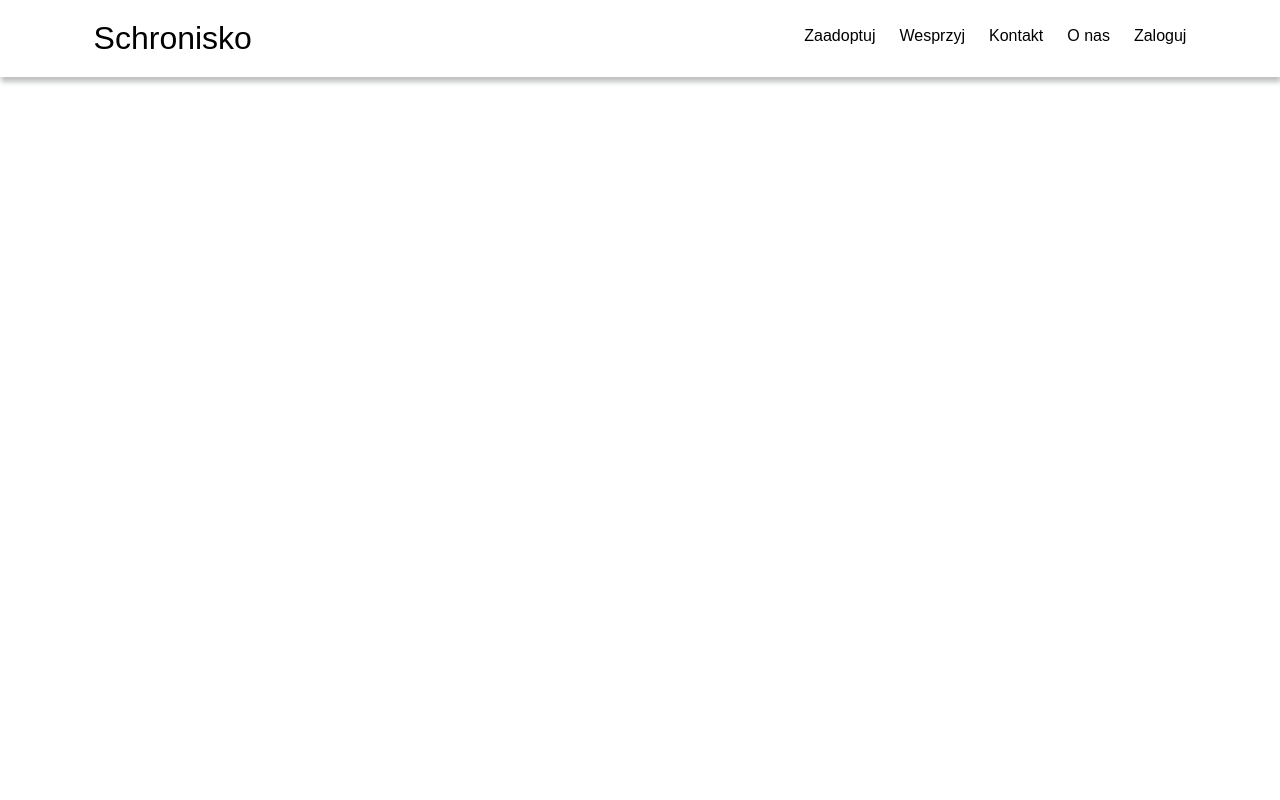
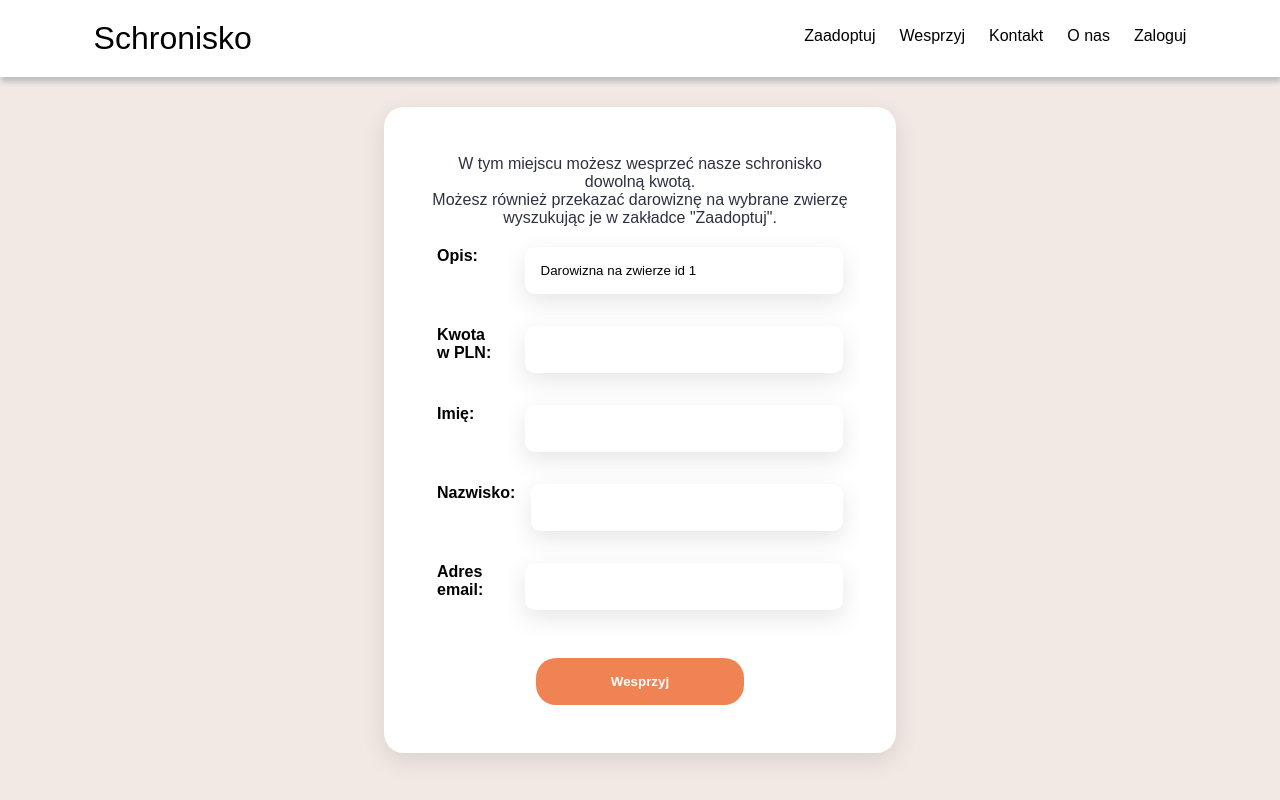
Before and after one commit to xmonvr/shelter-frontend, a React (Create React App) app: page /donate/1 in a window 1280 px wide. Built offline with nearby package versions, Linux system fonts and the light colour scheme.

Commit message:
Added donate functionality

```diff
--- a/src/App.js
+++ b/src/App.js
@@ -35,7 +35,7 @@ function App() {
           <Routes>
             <Route path="/" element={<Home />} />
             <Route path="/adopt" element={<Adopt />} />
-            <Route path="/donate" element={<Donate />} />
+            <Route path="/donate/:id" element={<Donate />} />
             <Route path="/contact" element={<Contact />} />
             <Route path="/about" element={<About />} />
             <Route path="/login" element={<LoginPage setLoggedIn={setLoggedIn} />} />
--- a/src/Components/Navbar.js
+++ b/src/Components/Navbar.js
@@ -4,6 +4,7 @@ import jwt_decode from "jwt-decode";
 
 export default function Navbar({isLoggedIn, setLoggedIn, userRole, setUserRole}) {
 
+    let id = 0;
     useEffect(() => {
         //https://www.npmjs.com/package/jwt-decode
         if (isLoggedIn === true) {
@@ -14,7 +15,6 @@ export default function Navbar({isLoggedIn, setLoggedIn, userRole, setUserRole})
             console.log("Navbar Role: ", role);
             console.log("Navbar Logged in? --> " + isLoggedIn)
         }
-
     }, [isLoggedIn]);
 
     const handleLogout = async () => {
@@ -47,7 +47,7 @@ export default function Navbar({isLoggedIn, setLoggedIn, userRole, setUserRole})
             </div>
 
             <CustomLink to="/adopt">Zaadoptuj</CustomLink>
-            <CustomLink to="/donate">Wesprzyj</CustomLink>
+            <CustomLink to={`/donate/${id}`}>Wesprzyj</CustomLink>
             <CustomLink to="/contact">Kontakt</CustomLink>
             <CustomLink to="/about">O nas</CustomLink>
             {isLoggedIn ? (
--- a/src/pages/Animal.js
+++ b/src/pages/Animal.js
@@ -59,7 +59,7 @@ export default function Animal() {
 
     useEffect(() => {
         getAnimalById();
-        getImageByAnimalId()
+        getImageByAnimalId();
     }, []);
 
     return (
@@ -74,17 +74,13 @@ export default function Animal() {
                     <p>Płeć: {animalInfo.gender}</p>
                     <p>Wiek: {animalInfo.age}</p>
                     <p>Id: {animalInfo.id}</p>
-                    <p>Opis: {animalInfo.name} jest młodym ?? o takim i takim charakterze. Uwielbia inne zwierzęta, jest przyjazny. Lorem ipsum dolor sit amet, consectetur adipisicing elit. Consectetur,
-                    debitis dolor dolorum eligendi eos est fuga id, iste laborum libero magnam nam numquam quasi quia sequi, ullam voluptates! Accusantium, blanditiis doloribus hic illo
-                    tenetur voluptatum? Consequatur ipsa, obcaecati. Animi cumque, enim est et eveniet explicabo facere facilis ipsa iste itaque iusto nam natus necessitatibus nemo
-                    nostrum obcaecati porro quae, quisquam quos saepe sequi sint veritatis? Ad doloremque dolores hic mollitia natus necessitatibus nesciunt nisi officiis? Adipisci animi
-                    doloribus eos illum quia repellendus sit. Adipisci amet consequuntur expedita sequi! Cum, ducimus eos harum ipsum minus quasi rerum tenetur. Dolor, excepturi praesentium?</p>
+                    <p>Opis: {animalInfo.description}</p>
                 </div>
                 <div className="buttons-animal">
                     <Link to={`/adoption-form/${id}`} className="adoption-form-animal">
                         Adoptuj
                     </Link>
-                    <Link to="/donate" className="virtual-adoption-animal">     {/*todo link bedzie zawieral id zwierzecia i tytul przelewu bedzie zawoeral id konkretnego zwierzecia*/}
+                    <Link to={`/donate/${id}`} className="virtual-adoption-animal">
                         Adoptuj wirtualnie
                     </Link>
                 </div>
--- /dev/null
+++ b/src/pages/Donate.css
@@ -0,0 +1,83 @@
+.container-donate {
+    height: 100vh;
+    width: 100%;
+    background-color: var(--light-beige);
+    display: flex;
+    justify-content: center;
+    align-items: center;
+    overflow: auto;
+    padding-top: 60px;
+}
+
+.form-donate {
+    max-width: 40%;
+    background-color: var(--white);
+    border-radius: 20px;
+    box-shadow: var(--box-shadow-light);
+    padding: 3rem;
+    text-align: center;
+    display: flex;
+    flex-direction: column;
+    align-items: center;
+}
+
+.info-donate {
+    color: var(--dark);
+    padding-bottom: 20px;
+}
+
+.description-donate,
+.product-unit-price-donate,
+.buyer-firstname-donate,
+.buyer-lastname-donate,
+.buyer-email-donate {
+    display: inline-flex;
+    margin-right: 10px;
+    font-weight: bold;
+    width: 100%;
+}
+
+.label-description-donate,
+.label-product-unit-price-donate,
+.label-buyer-firstname-donate,
+.label-buyer-lastname-donate,
+.label-buyer-email-donate {
+    display: block;
+    width: 15%;
+    margin-bottom: 1rem;
+    text-align: left;
+    font-weight: bold;
+    margin-left: 10px;
+}
+
+.input-description-donate,
+.input-product-unit-price-donate,
+.input-buyer-firstname-donate,
+.input-buyer-lastname-donate,
+.input-buyer-email-donate {
+    width: 85%;
+    padding: 1rem;
+    margin-bottom: 2rem;
+    margin-left: 2rem;
+    border: none;
+    border-radius: 10px;
+    box-shadow: var(--box-shadow-light);
+}
+
+.button-donate {
+    width: 50%;
+    margin-top: 1rem;
+    background-color: var(--orange);
+    color: var(--white);
+    border: none;
+    border-radius: 20px;
+    padding: 1rem;
+    font-weight: bold;
+    cursor: pointer;
+    transition: background-color 0.2s ease-in-out;
+}
+
+.button-donate:hover {
+    background-color: var(--dark);
+    box-shadow: var(--box-shadow-dark);
+}
--- a/src/pages/Donate.js
+++ b/src/pages/Donate.js
@@ -1,3 +1,104 @@
+import "./Donate.css";
+import React, {useState} from 'react';
+import {useParams} from "react-router-dom";
+
 export default function Donate() {
-    return <h1>Donate</h1>
+
+    let { id } = useParams();
+    const [paymentDescription, setPaymentDescription] = useState("");   //todo use state
+
+    const handlePayment = async (event) => {
+        event.preventDefault();
+        const form = event.target;
+        const formData = new FormData(form);
+
+        let data;
+        if (id !== 0) {
+            setPaymentDescription(`Darowizna na zwierze id ${id}`);
+            console.log("Darowizna na zwierze id" + paymentDescription);
+            data = {
+                description: paymentDescription,
+                buyerEmail: formData.get("buyerEmail"),
+                buyerFirstName: formData.get("buyerFirstName"),
+                buyerLastName: formData.get("buyerLastName"),
+                productName: "darowizna-schronisko",         // todo "schronisko" lub id animala
+                productUnitPrice: formData.get("productUnitPrice")
+            }
+        } else {
+            setPaymentDescription("Darowizna na schronisko");
+            console.log("0 Darowizna na schronisko" + paymentDescription);
+            id = 0;
+            data =
+                {
+                    description: paymentDescription,
+                    buyerEmail: formData.get("buyerEmail"),
+                    buyerFirstName: formData.get("buyerFirstName"),
+                    buyerLastName: formData.get("buyerLastName"),
+                    productName: "darowizna-schronisko",
+                    productUnitPrice: formData.get("productUnitPrice")
+                };
+        }
+
+        try {
+            let url;
+            url = "http://localhost:8081/order/create-order";
+            const response = await fetch(url, {
+                method: "POST",
+                headers: {
+                    "Content-Type": "application/json"
+                },
+                body: JSON.stringify(data),
+            })
+                .then(response => response.json())
+                .then(data => {
+                    const redirectUri = data.redirectUri;
+                    console.log('redirectURI: ', redirectUri);
+                    console.log('Odpowiedź z serwera:', data);
+                    window.location.href = redirectUri;
+                })
+                .catch(error => {
+                    console.error('Błąd:', error);
+                });
+        } catch (error) {
+            console.error("Błąd podczas komunikacji z serwerem:", error);
+        }
+    }
+
+    return (
+        <div className="container-donate">
+            <form className="form-donate" onSubmit={handlePayment}>
+                <div className="info-donate">
+                    <p>W tym miejscu możesz wesprzeć nasze schronisko dowolną kwotą.</p>
+                    <p>Możesz również przekazać darowiznę na wybrane zwierzę wyszukując je w zakładce "Zaadoptuj".</p>
+                </div>
+                <div className="description-donate">
+                    <label className="label-description-donate" htmlFor="description">Opis:</label>
+                    <input className="input-description-donate" type="text" id="description" name="description" value={
+                        id !== "0" ? `Darowizna na zwierze id ${id}` : "Darowizna na schronisko"
+                    } readOnly/>
+                </div>
+                <div className="product-unit-price-donate">
+                    <label className="label-product-unit-price-donate" htmlFor="productUnitPrice">Kwota w PLN:</label>
+                    <input className="input-product-unit-price-donate" type="number" id="productUnitPrice" name="productUnitPrice" required/>
+                </div>
+                <div className="buyer-firstname-donate">
+                    <label className="label-buyer-firstname-donate" htmlFor="buyerFirstName">Imię:</label>
+                    <input className="input-buyer-firstname-donate" type="text" id="buyerFirstName" name="buyerFirstName" required/>
+                </div>
+                <div className="buyer-lastname-donate">
+                    <label className="label-buyer-lastname-donate" htmlFor="buyerLastName">Nazwisko:</label>
+                    <input className="input-buyer-lastname-donate" type="text" id="buyerLastName" name="buyerLastName"
+                           required/>
+                </div>
+                <div className="buyer-email-donate">
+                    <label className="label-buyer-email-donate" htmlFor="buyerEmail">Adres email:</label>
+                    <input className="input-buyer-email-donate" type="email" id="buyerEmail" name="buyerEmail" required/>
+                </div>
+                {/*<input type="hidden" name="continueUrl" value="http://shop.url/continue"/>*/}
+                {/*<input type="hidden" name="OpenPayu-Signature" type="hidden"*/}
+                {/*       value="sender=145227;algorithm=SHA-256;signature=565f9f4dda43c8e24ccab4472133d680e2aa58e1f58bea845c4cf2926965144d"/>*/}
+                <button className="button-donate" type="submit" formTarget="_blank">Wesprzyj</button>
+            </form>
+        </div>
+    )
 }
--- a/src/pages/Home.js
+++ b/src/pages/Home.js
@@ -2,10 +2,12 @@ import './Home.css';
 import { Link } from "react-router-dom";
 
 export default function Home() {
+    let id = 0;
     return (
         <div className="home-page">
             <div className="central-bar">
-                <p>Wesprzyj/cytat o zwierzętach ze schroniska/przesuwane różne informacje</p>
+                <img src="photo/home.jpg" alt="animal"/>
+                {/*<p>Wesprzyj/cytat o zwierzętach ze schroniska/przesuwane różne informacje</p>*/}
             </div>
             <div className='container'>
                 <Link to="/adopt?type=DOG" className="adopt-a-dog">
@@ -14,7 +16,7 @@ export default function Home() {
                 <Link to="/adopt?type=CAT" className="adopt-a-cat">
                     <p>Adoptuj kota</p>
                 </Link>
-                <Link to="/donate" className="support">
+                <Link to={`/donate/${id}`} className="support">
                     <p>Wesprzyj nas</p>
                 </Link>
                 <Link to="/voluntary" className="voluntary">
```
